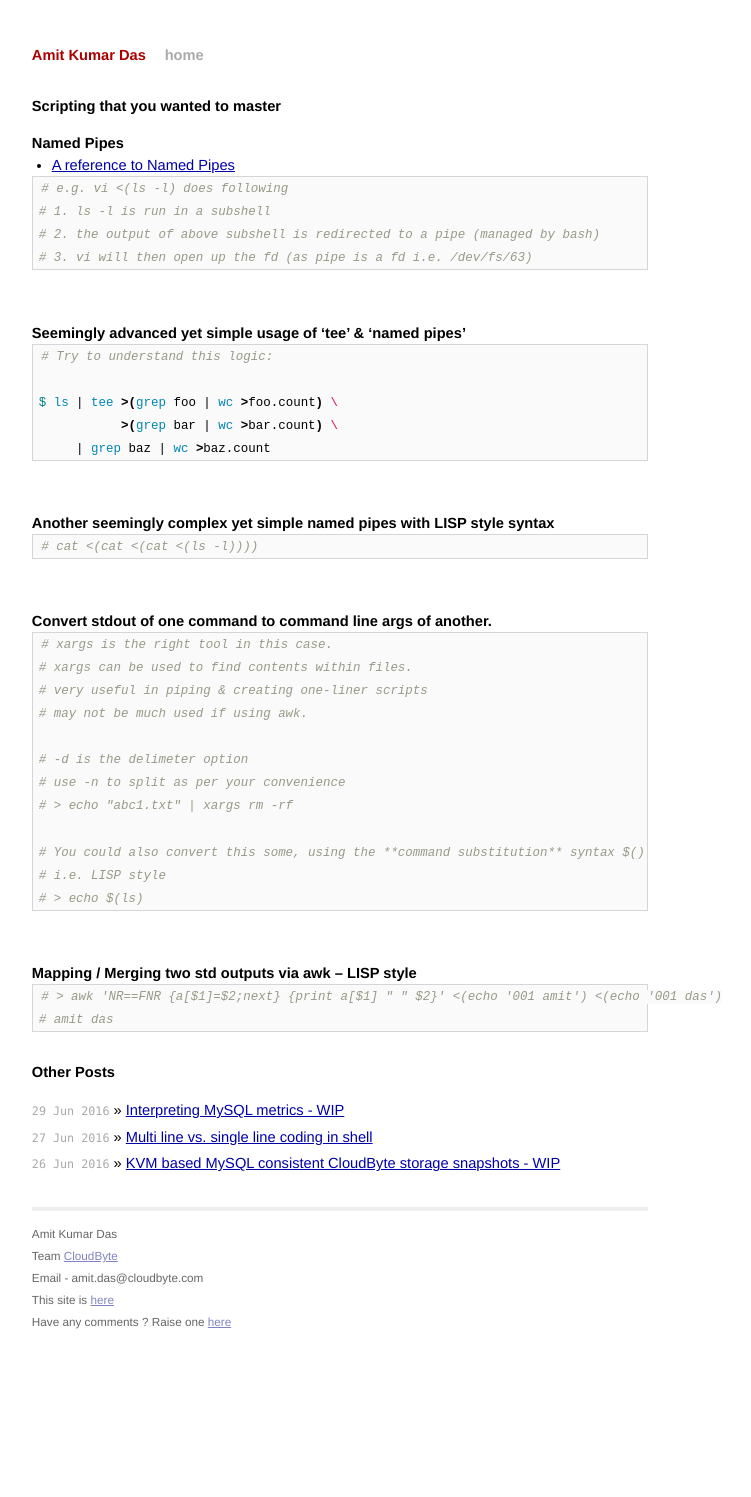
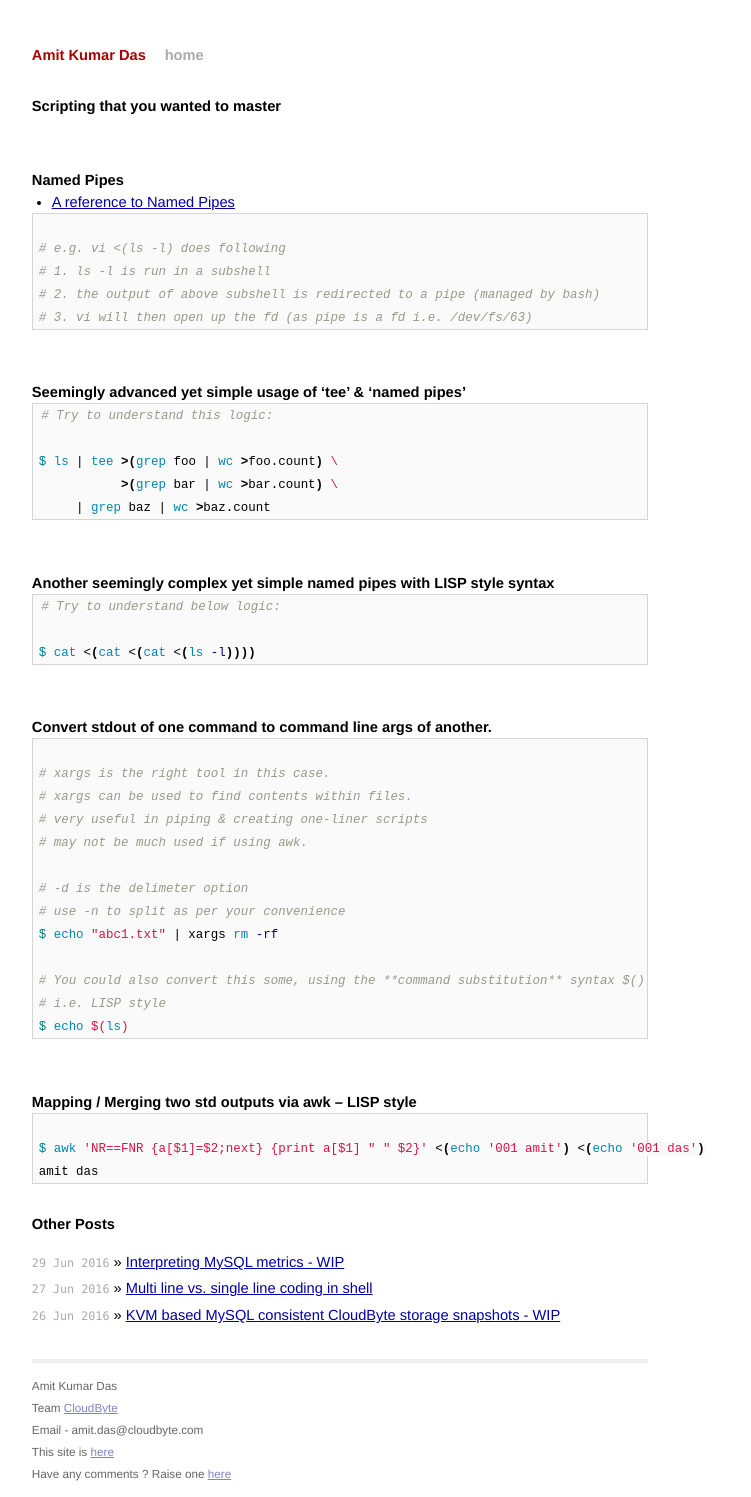
Before and after one commit to AmitKumarDas/amitkumardas.github.io, a Jekyll site: the page built from _posts/2016-07-06-scripting-you-wanted-to-master.md, in a window 1280 px wide. Shown: the whole page, without its empty margins (300-1051 px from the left). Built offline with Jekyll 4.4.1, drawn with Linux system fonts in a browser that asks for light colours; before the commit the page ends 1345 px from its top, so only the background shows below that.

Commit message:
Update 2016-07-06-scripting-you-wanted-to-master.md

````diff
--- a/_posts/2016-07-06-scripting-you-wanted-to-master.md
+++ b/_posts/2016-07-06-scripting-you-wanted-to-master.md
@@ -5,12 +5,14 @@ title: Scripting that you wanted to master
 
 # Scripting that you wanted to master
 
+<br />
 
 ## Named Pipes
 
 - [A reference to Named Pipes](http://www.linuxjournal.com/article/2156?page=0,1)
 
 ```bash
+
 # e.g. vi <(ls -l) does following
 # 1. ls -l is run in a subshell
 # 2. the output of above subshell is redirected to a pipe (managed by bash)
@@ -34,7 +36,9 @@ $ ls | tee >(grep foo | wc >foo.count) \
 ## Another seemingly complex yet simple named pipes with LISP style syntax
 
 ```bash
-# cat <(cat <(cat <(ls -l))))
+# Try to understand below logic:
+
+$ cat <(cat <(cat <(ls -l))))
 ```
 
 <br />
@@ -42,6 +46,7 @@ $ ls | tee >(grep foo | wc >foo.count) \
 ## Convert stdout of one command to command line args of another.
 
 ```bash
+
 # xargs is the right tool in this case.
 # xargs can be used to find contents within files.
 # very useful in piping & creating one-liner scripts
@@ -49,11 +54,11 @@ $ ls | tee >(grep foo | wc >foo.count) \
 
 # -d is the delimeter option
 # use -n to split as per your convenience
-# > echo "abc1.txt" | xargs rm -rf
+$ echo "abc1.txt" | xargs rm -rf
 
 # You could also convert this some, using the **command substitution** syntax $()
 # i.e. LISP style
-# > echo $(ls)
+$ echo $(ls)
 ```
 
 <br />
@@ -61,6 +66,7 @@ $ ls | tee >(grep foo | wc >foo.count) \
 ## Mapping / Merging two std outputs via awk -- LISP style
 
 ```bash
-# > awk 'NR==FNR {a[$1]=$2;next} {print a[$1] " " $2}' <(echo '001 amit') <(echo '001 das')
-# amit das
+
+$ awk 'NR==FNR {a[$1]=$2;next} {print a[$1] " " $2}' <(echo '001 amit') <(echo '001 das')
+amit das
 ```
````
